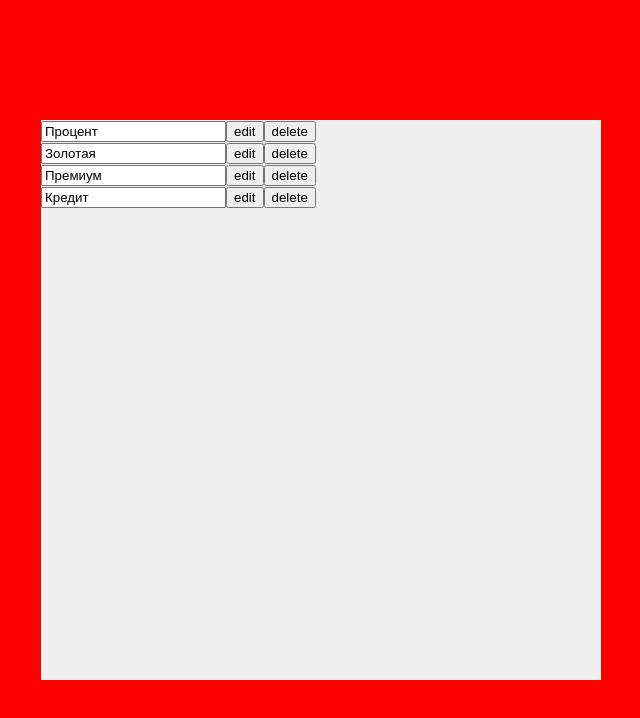
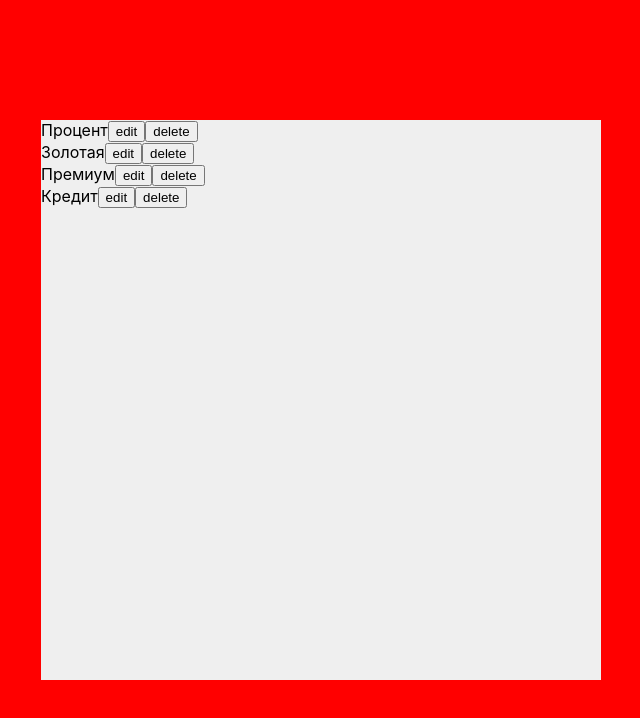
Before and after one commit to PopinskiSoda/synonyms, a React (Create React App) app: page / in a window 1280 px wide. Shown: the top 718 px of the page, without its empty margins (319-959 px from the left). Built offline with nearby package versions, Linux system fonts and the light colour scheme.

Commit message:
Added save/cancel handlers

```diff
--- a/src/components/Card.js
+++ b/src/components/Card.js
@@ -1,27 +1,80 @@
 import React from 'react';
 import { Input } from './Input';
 import { useDispatch } from 'react-redux';
-import { EDIT_SYNONYM } from '../constants/actionTypes';
+import { useState } from 'react';
+import {
+    EDIT_SYNONYM,
+    SET_IS_EDITING
+} from '../constants/actionTypes';
 
-export const Card = ({id, text}) => {
+export const Card = ({id, text, isEditing}) => {
     const dispatch = useDispatch()
+    const [currentText, setCurrentText] = useState(text);
 
     const handleChange = (event) => {
+        setCurrentText(event.target.value);
+    }
+
+    const handleSave = () => {
         dispatch({
             type: EDIT_SYNONYM,
             id: id,
-            text: event.target.value,
-        })
+            text: currentText,
+        });
+        dispatch({
+            type: SET_IS_EDITING,
+            id: id,
+            isEditing: false,
+        });
+    }
+
+    const handleEdit = () => {
+        dispatch({
+            type: SET_IS_EDITING,
+            id: id,
+            isEditing: true,
+        });
+    }
+
+    const handleCancel = () => {
+        dispatch({
+            type: SET_IS_EDITING,
+            id: id,
+            isEditing: false,
+        });
+        setCurrentText(text)
     }
 
     return (
         <div>
-            <Input
-                value={text}
-                onChange={handleChange}
-            />
-            <button>edit</button>
-            <button>delete</button>
+            {isEditing
+                ? (
+                    <>
+                        <Input
+                            value={currentText}
+                            onChange={handleChange}
+                        />
+                        <button onClick={handleSave}>
+                            save
+                        </button>
+                        <button
+                            onClick={handleCancel}
+                        >
+                            cancel
+                        </button>
+                    </>
+                )
+                : (
+                    <>
+                        {text}
+                        <button onClick={handleEdit}>
+                            edit
+                        </button>
+                        <button>
+                            delete
+                        </button>
+                    </>
+                )}
         </div>
     )
 }
--- a/src/components/Modal.js
+++ b/src/components/Modal.js
@@ -14,6 +14,7 @@ export const Modal = () => {
                         key={card.id}
                         id={card.id}
                         text={card.text}
+                        isEditing={card.isEditing}
                     />
                 ))}
             </div>
--- a/src/constants/actionTypes.js
+++ b/src/constants/actionTypes.js
@@ -1 +1,3 @@
 export const EDIT_SYNONYM = 'EDIT_SYNONYM';
+
+export const SET_IS_EDITING = 'SET_IS_EDITING';
--- a/src/reducers/listReducer.js
+++ b/src/reducers/listReducer.js
@@ -1,18 +1,26 @@
-import { EDIT_SYNONYM } from '../constants/actionTypes';
+import {EDIT_SYNONYM, SET_IS_EDITING} from '../constants/actionTypes';
 
 const initState = {
     cards: [
         {
-            id: 1, text: 'Процент',
+            id: 1,
+            text: 'Процент',
+            isEditing: false,
         },
         {
-            id: 2, text: 'Золотая',
+            id: 2,
+            text: 'Золотая',
+            isEditing: false,
         },
         {
-            id: 3, text: 'Премиум',
+            id: 3,
+            text: 'Премиум',
+            isEditing: false,
         },
         {
-            id: 4, text: 'Кредит',
+            id: 4,
+            text: 'Кредит',
+            isEditing: false,
         },
     ]
 }
@@ -29,6 +37,16 @@ export const listReducer = (state = initState, action) => {
                 ))
             };
 
+        case SET_IS_EDITING:
+            return {
+                ...state,
+                cards: state.cards.map((card) => (
+                    (card.id === action.id)
+                        ? {...card, isEditing: action.isEditing}
+                        : card
+                ))
+            }
+
         default:
             return state;
     }
```
